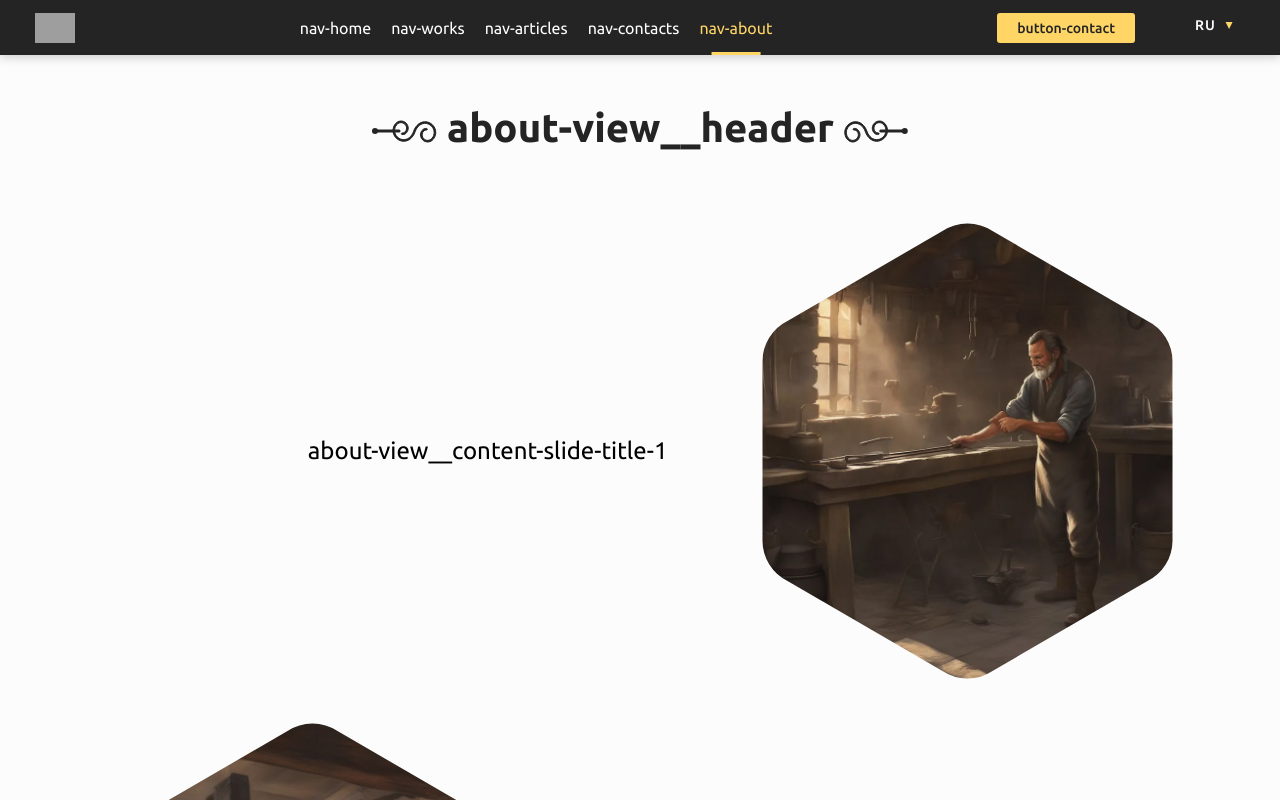
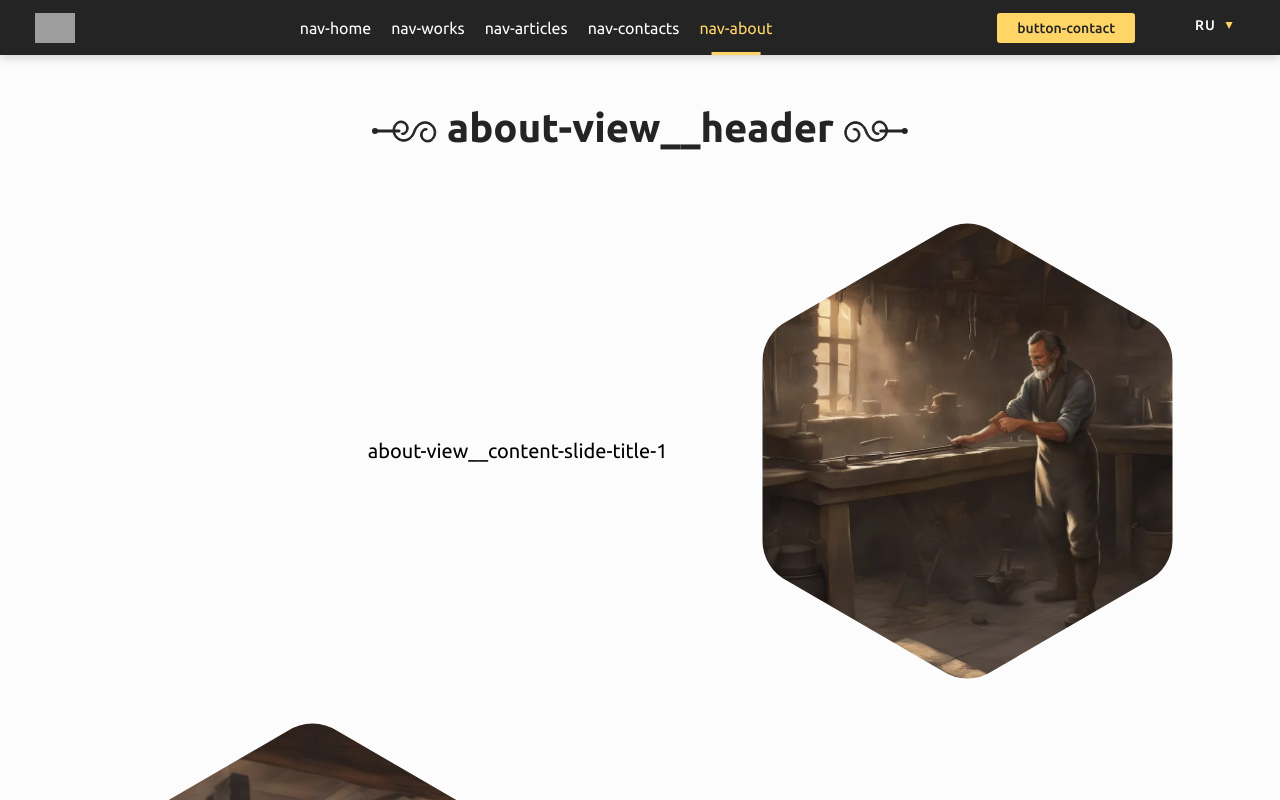
Before and after one commit to FermataSoft/forging_website, a Vue app: page /about in a window 1280 px wide. Shown: the top 800 px of the page. Built offline with nearby package versions, Linux system fonts and the light colour scheme; grey boxes are pictures that could not be loaded; what vue-awesome-paginate would draw is missing.

Commit message:
Change the font-size of the titles on the About page

```diff
--- a/src/views/AboutView.vue
+++ b/src/views/AboutView.vue
@@ -112,11 +112,15 @@ const { t } = useI18n();
 }
 
 .about-view__content-slide-title {
-  font-size: 2.4rem;
+  font-size: $header2;
   width: 50%;
 
+  @include breakpoint(md) {
+    font-size: calc($header2-mobile + 0.2rem);
+  }
+
   @include breakpoint(sm) {
-    font-size: 1.6rem;
+    font-size: $header2-mobile;
     width: 100%;
   }
 }
```
